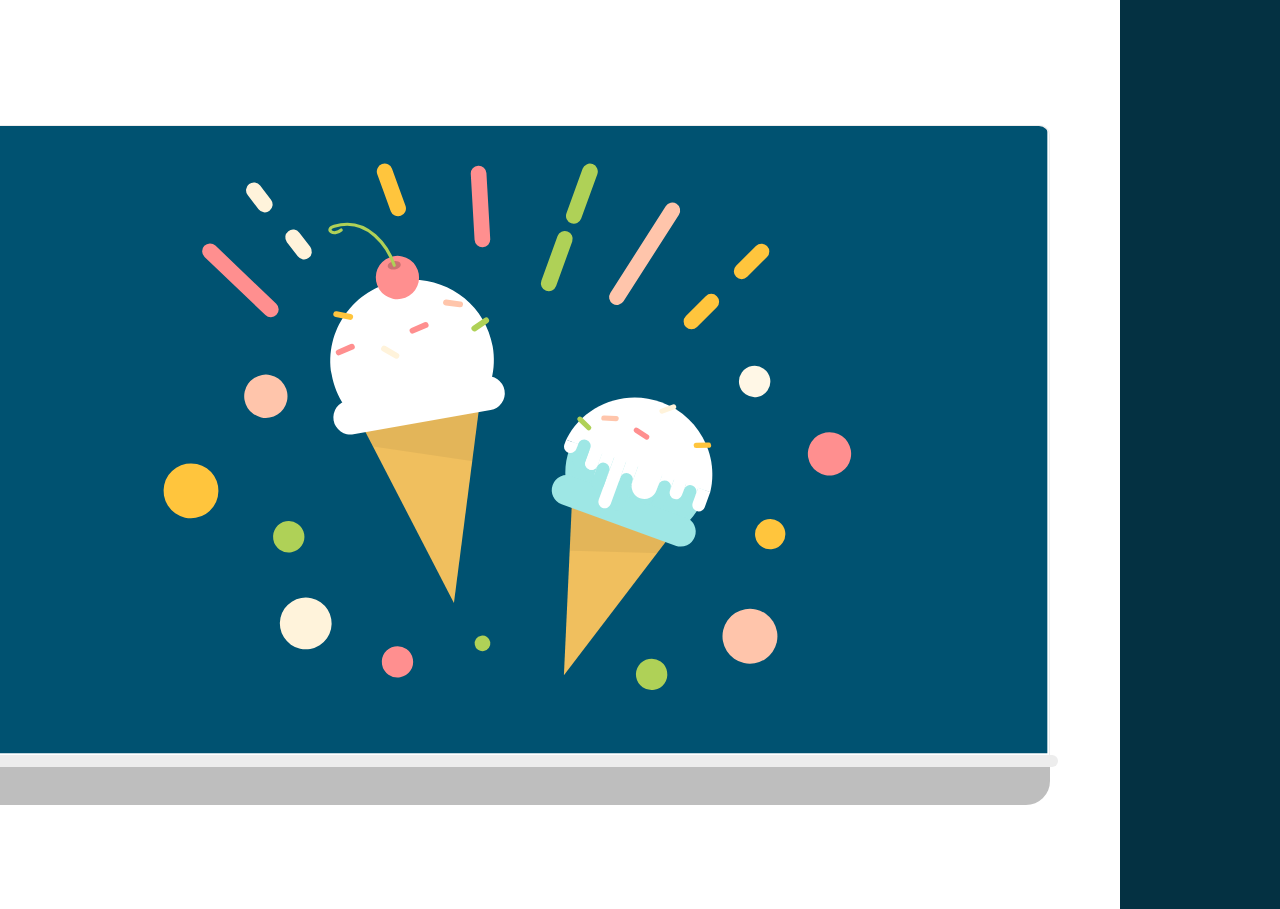
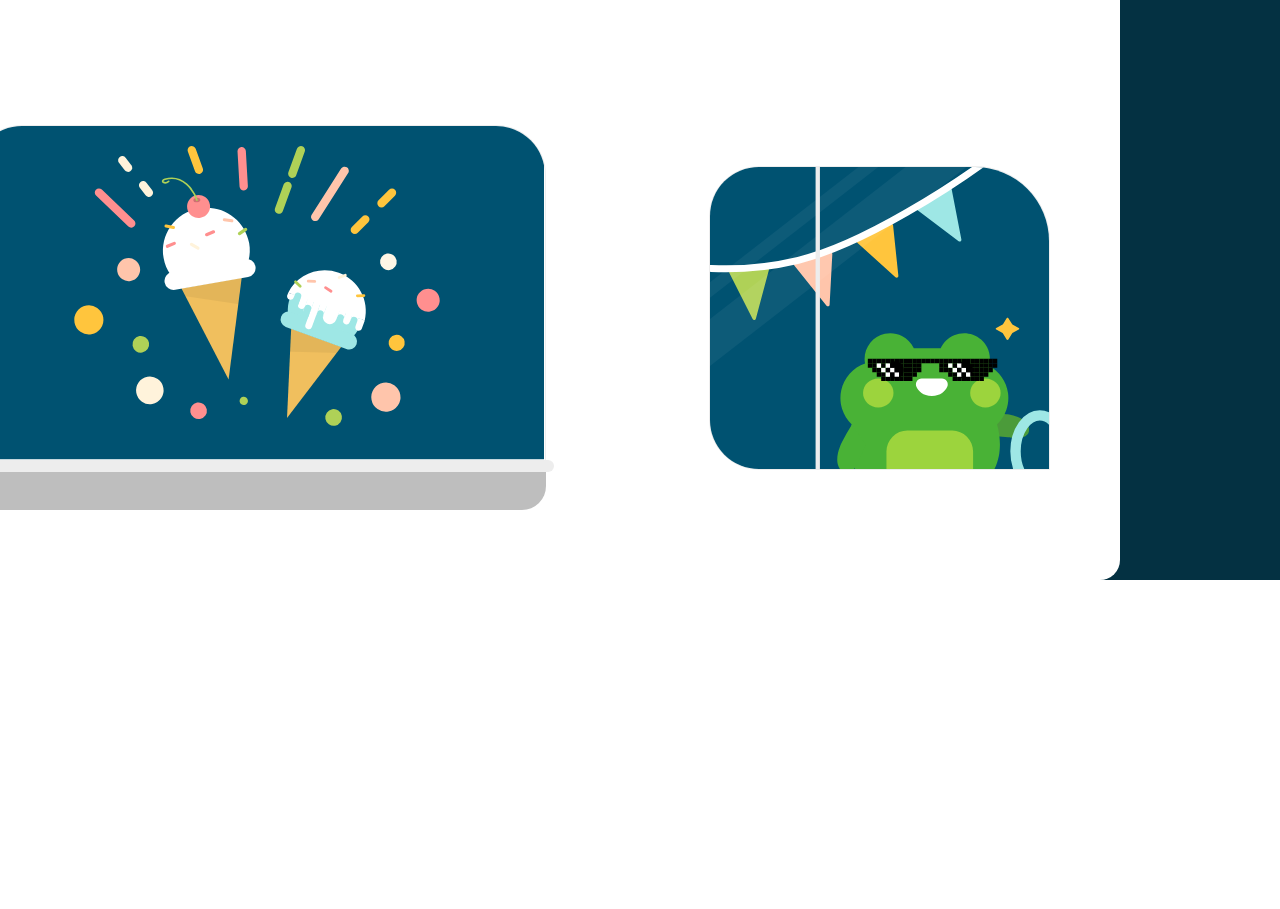
Before and after one commit to HackDavis/website-2023, a Next.js app: page /test in a window 1280 px wide. Shown: the part 2860-3769 px from the top of the page. Built offline with nearby package versions, Linux system fonts and the light colour scheme.

Commit message:
window four responsiveness

```diff
--- a/src/assets/driver/driverFroggy.tsx
+++ b/src/assets/driver/driverFroggy.tsx
@@ -6,13 +6,10 @@ export const DriverFroggy = () => (
     fill="none"
     xmlns="http://www.w3.org/2000/svg"
   >
-    <g clipPath="url(#clip0_721_3120)">
-      <path
-        d="M122 0H308.667C354.69 0 392 29.1516 392 65.1119V349H122V0Z"
-        fill="#005271"
-      />
+    <g clipPath="url(#clip0_798_3414)">
+      <path d="M122 0H392V349H122V0Z" fill="#005271" />
       <path d="M0 0H127V349H0V0Z" fill="#005271" />
-      <g clipPath="url(#clip1_721_3120)">
+      <g clipPath="url(#clip1_798_3414)">
         <path
           d="M339.4 285.318C339.4 285.318 366.138 286.316 368.524 301.963C370.911 317.61 344.289 312.32 344.289 312.32L328.22 310.773L316.094 285.113C323.86 284.724 331.642 284.792 339.4 285.318V285.318Z"
           fill="#4B9B3A"
@@ -508,12 +505,20 @@ export const DriverFroggy = () => (
         transform="rotate(52.1656 229.349 -44.9441)"
         fill="white"
       />
+      <line
+        x1="124.5"
+        y1="1.09279e-07"
+        x2="124.5"
+        y2="349"
+        stroke="#EDEDED"
+        strokeWidth="5"
+      />
     </g>
     <defs>
-      <clipPath id="clip0_721_3120">
+      <clipPath id="clip0_798_3414">
         <rect width="392" height="349" fill="white" />
       </clipPath>
-      <clipPath id="clip1_721_3120">
+      <clipPath id="clip1_798_3414">
         <rect
           width="270"
           height="349"
--- a/src/components/bus/share.tsx
+++ b/src/components/bus/share.tsx
@@ -2,30 +2,12 @@ import styles from '@/styles/bus/share.module.scss';
 import { ShareBackground } from '@/assets/share';
 
 const Share = () => (
-  <div style={{ marginBottom: 105 }}>
+  <div className={styles.wrapper}>
     <div className={styles.container}>
       <ShareBackground />
     </div>
-    <div
-      style={{
-        position: 'static',
-        backgroundColor: 'var(--color-grey-1)',
-        width: 'calc(100% + 16px)',
-        height: 12,
-        borderRadius: 10,
-        marginLeft: -8,
-        marginRight: -8,
-      }}
-    ></div>
-    <div
-      style={{
-        position: 'static',
-        width: '100%',
-        height: 38,
-        backgroundColor: '#BEBEBE',
-        borderRadius: '0 0 24px 24px',
-      }}
-    ></div>
+    <div className={styles.ledge} />
+    <div className={styles.bottom} />
   </div>
 );
 
--- a/src/styles/bus/create.module.scss
+++ b/src/styles/bus/create.module.scss
@@ -8,6 +8,7 @@
   border-left: none;
   border-radius: 0 10px 10px 0;
   overflow: hidden;
+  margin-bottom: 20px;
 
   @include min {
     border: 1.6px solid var(--color-grey-1);
@@ -19,6 +20,7 @@
     border-radius: 50px 0 0 50px;
     border-width: 5px;
     border-right: none;
+    margin-bottom: 0;
   }
 
   > * {
--- a/src/styles/bus/driver.module.scss
+++ b/src/styles/bus/driver.module.scss
@@ -7,16 +7,22 @@
   align-self: flex-end;
   border: 1.6px solid var(--color-grey-1);
   border-left: none;
-  border-radius: 50px 75px 0 50px;
+  border-radius: 28px 45px 0 28px;
   overflow: hidden;
 
   @include min {
     border: 1.6px solid var(--color-grey-1);
   }
 
+  @include lg {
+    border-radius: 50px 75px 0 50px;
+    align-self: center;
+    width: 31.66%;
+    max-width: 392px;
+  }
+
   // background
   > :first-child {
-    border-radius: 50px 75px 0 50px;
     display: block;
     position: static;
     width: 100%;
--- a/src/styles/bus/flair.module.scss
+++ b/src/styles/bus/flair.module.scss
@@ -8,6 +8,7 @@
   border-left: none;
   border-radius: 0 10px 10px 0;
   overflow: hidden;
+  margin-bottom: 20px;
 
   @include min {
     border: 1.6px solid var(--color-grey-1);
@@ -19,6 +20,7 @@
     border-radius: 0 50px 50px 0;
     border-width: 5px;
     border-left: none;
+    margin-bottom: 0;
   }
 
   > * {
--- a/src/styles/bus/share.module.scss
+++ b/src/styles/bus/share.module.scss
@@ -1,4 +1,30 @@
 @use "/src/styles/mixins" as *;
+
+.wrapper {
+  display: flex;
+  flex-direction: column;
+  margin-bottom: 105px;
+
+  @include lg {
+    width: 53.23%;
+    max-width: 658px;
+    margin-bottom: 0;
+  }
+}
+
+.ledge {
+  background-color: var(--color-grey-1);
+  height: 12px;
+  border-radius: 10px;
+  margin-left: -8px;
+  margin-right: -8px;
+}
+
+.bottom {
+  height: 38px;
+  background-color: #bebebe;
+  border-radius: 0 0 24px 24px;
+}
 
 .container {
   width: 100%;
@@ -6,26 +32,22 @@
   border-left: none;
   border-bottom: none;
   border-radius: 0 10px 0 0;
+  overflow: hidden;
 
   @include min {
     border-left: 1.6px solid var(--color-grey-1);
     border-radius: 10px 10px 0 0;
   }
 
-  > * {
-    position: absolute;
+  @include lg {
+    border-radius: 50px 50px 0 0;
   }
 
   // background
   > :first-child {
-    border-radius: 0 10px 0 0;
     display: block;
     position: static;
     width: 100%;
     height: 100%;
-
-    @include min {
-      border-radius: 10px 10px 0 0;
-    }
   }
 }
--- a/src/styles/bus/windowFour.module.scss
+++ b/src/styles/bus/windowFour.module.scss
@@ -5,17 +5,8 @@
   flex-direction: column;
 
   @include lg {
-    display: flex;
-    align-items: stretch;
+    flex-direction: row;
+    align-items: center;
+    justify-content: space-between;
   }
 }
-
-.fake {
-  border: 1.6px solid var(--color-grey-1);
-  border-left: none;
-  border-radius: 0 10px 10px 0;
-  margin-bottom: 20px;
-  background-color: var(--color-teal-3);
-  height: 340px;
-  width: 100%;
-}
```
